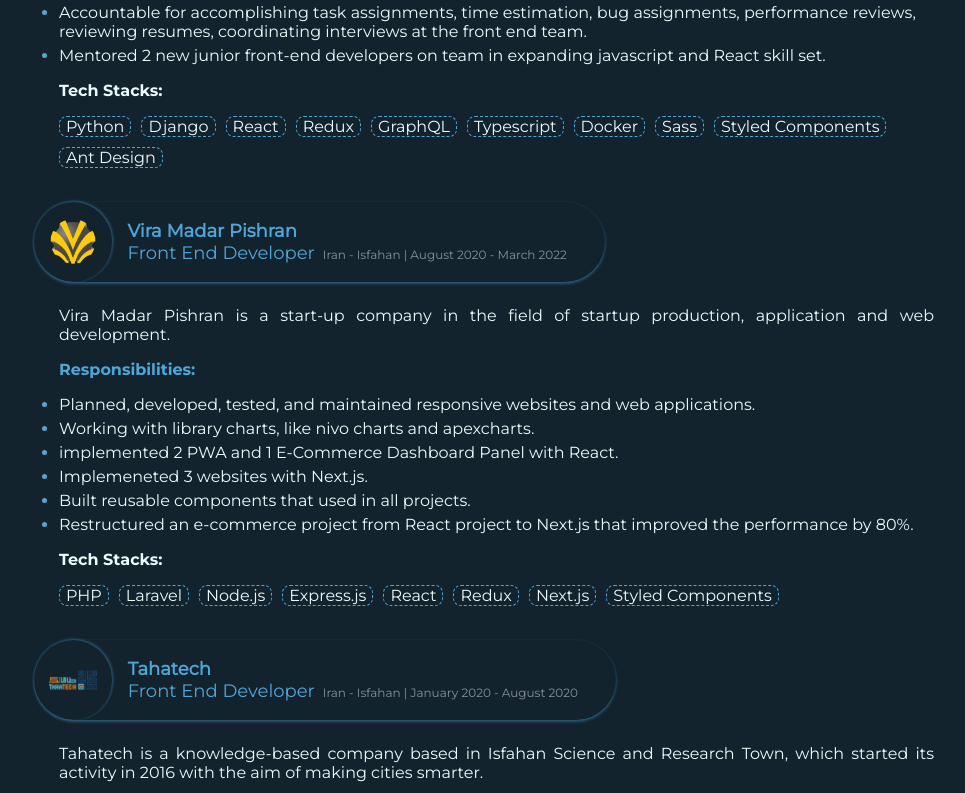
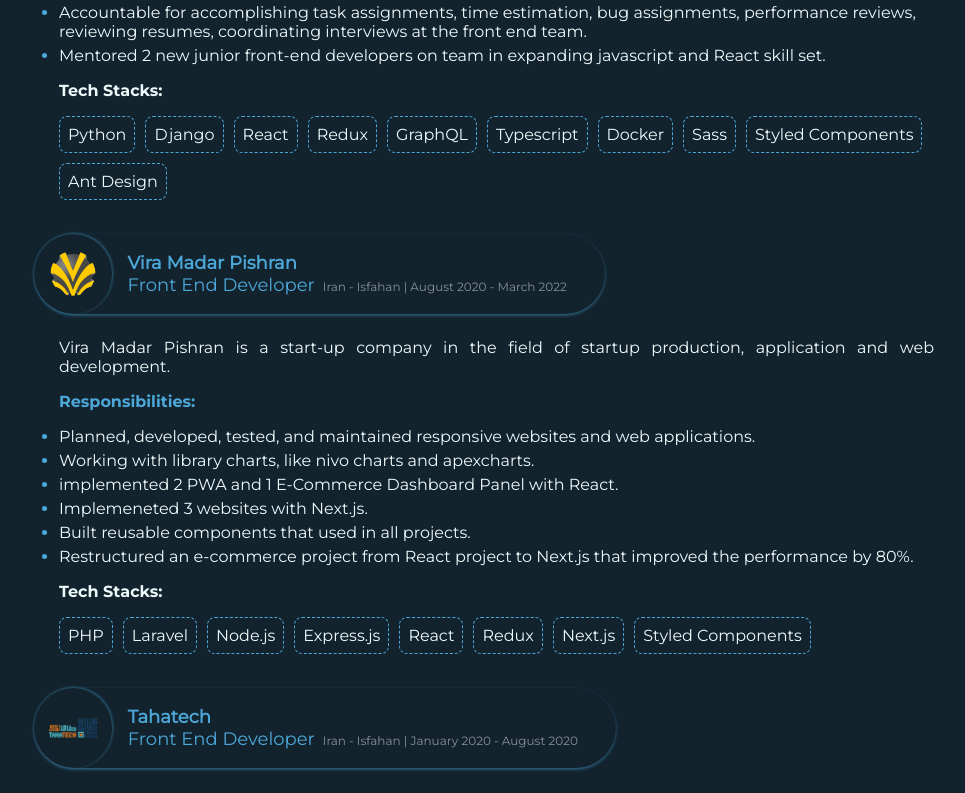
Before and after one commit to hesamZandian/hesamzandian.github.io, a React (Create React App) app: page / in a window 1280 px wide. Shown: the part 1546-2339 px from the top of the page, without its empty margins (156-1121 px from the left). Built offline with nearby package versions, Linux system fonts and the light colour scheme.

Commit message:
fix: change teck stack padding size and config github pages deployment

```diff
--- a/package.json
+++ b/package.json
@@ -10,6 +10,7 @@
     "@types/node": "^16.7.13",
     "@types/react": "^18.0.0",
     "@types/react-dom": "^18.0.0",
+    "gh-pages": "^5.0.0",
     "gsap": "^3.11.3",
     "react": "^18.2.0",
     "react-dom": "^18.2.0",
@@ -21,6 +22,7 @@
   "scripts": {
     "start": "react-scripts start",
     "build": "react-scripts build",
+    "deploy": "gh-pages -d build",
     "test": "react-scripts test",
     "eject": "react-scripts eject",
     "build:styles": "sass --watch src/styles/index.scss:src/styles/main.min.css --style compressed --update"
--- a/public/index.html
+++ b/public/index.html
@@ -2,14 +2,14 @@
 <html lang="en">
   <head>
     <meta charset="utf-8" />
-    <link rel="icon" href="%PUBLIC_URL%/favicon.ico" />
+    <!-- <link rel="icon" href="%PUBLIC_URL%/favicon.ico" /> -->
     <meta name="viewport" content="width=device-width, initial-scale=1" />
     <meta name="theme-color" content="#000000" />
     <meta
       name="description"
       content="Web site created using create-react-app"
     />
-    <link rel="apple-touch-icon" href="%PUBLIC_URL%/logo192.png" />
+    <!-- <link rel="apple-touch-icon" href="%PUBLIC_URL%/logo192.png" /> -->
     <link rel="manifest" href="%PUBLIC_URL%/manifest.json" />
     <title>Hesam Zandian</title>
   </head>
--- a/src/components/WorkExperiences/WorkExperience/WorkExperience.module.scss
+++ b/src/components/WorkExperiences/WorkExperience/WorkExperience.module.scss
@@ -150,7 +150,7 @@
       font-size: 16px;
       border: 1px dashed #4da8da;
       border-radius: 8px;
-      padding: 0 6px;
+      padding: 8px;
       margin-right: 10px;
       margin-bottom: 10px;
       @media (max-width: 830px) {
```
Also changed, not shown: 1 other file (tests, documents, lock files or other folders).
